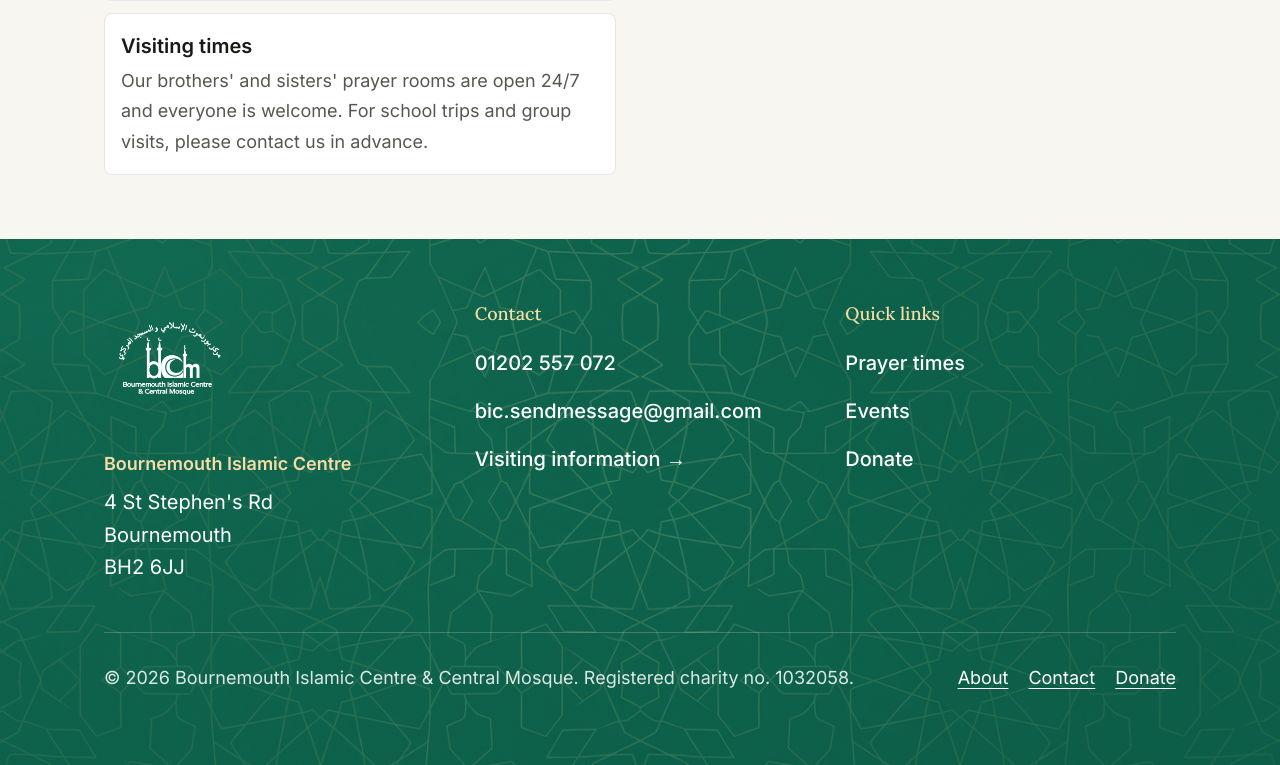
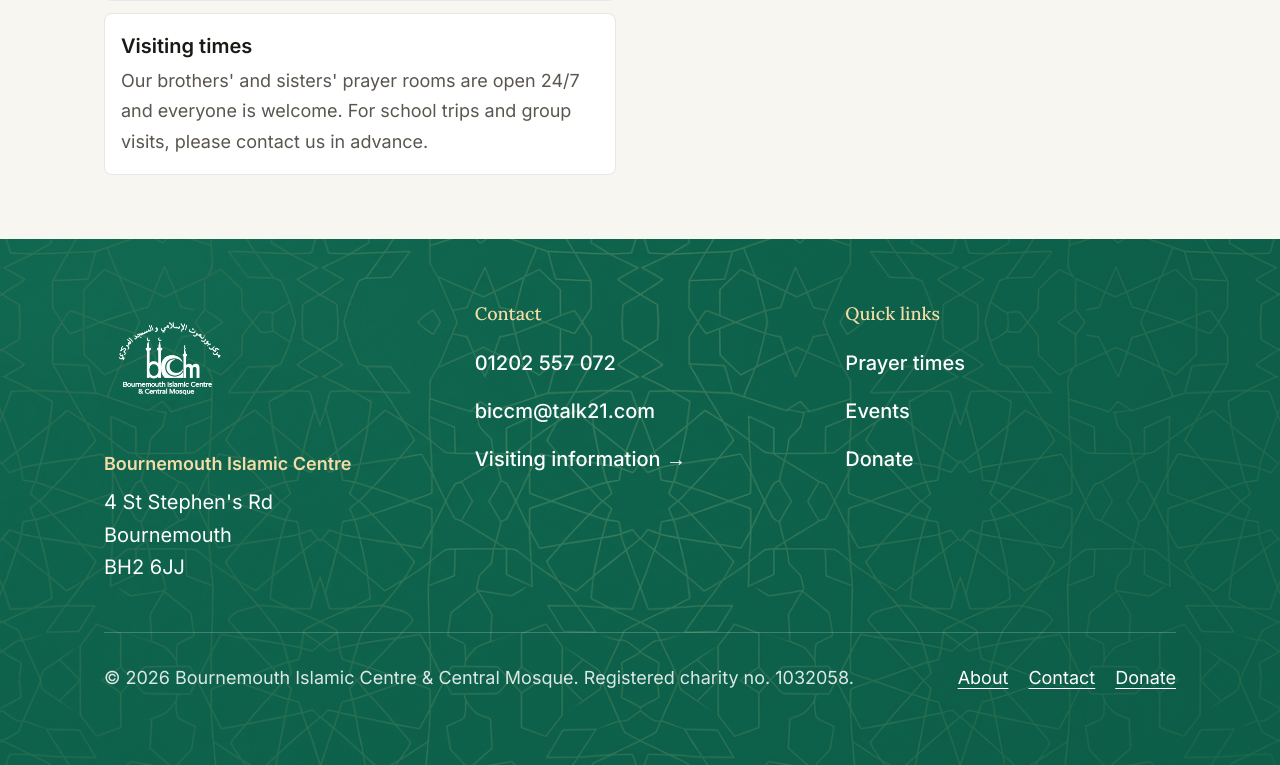
Before and after one commit to ak25-dev-fullstack/bournemouth-islamic-center, a Next.js app: page /contact in a window 1280 px wide. Shown: the part 1523-2288 px from the top of the page. Built offline with nearby package versions, Linux system fonts and the light colour scheme.

Commit message:
Update contact page, home page and footer

```diff
--- a/src/app/contact/page.tsx
+++ b/src/app/contact/page.tsx
@@ -90,7 +90,7 @@ export default function ContactPage() {
                       </svg>
                     ),
                     label: "Email",
-                    content: <a href="mailto:bic.sendmessage@gmail.com" className="text-lg font-semibold text-mosque underline underline-offset-4 hover:text-mosque-deep transition-colors duration-150 [overflow-wrap:anywhere]">bic.sendmessage@gmail.com</a>,
+                    content: <a href="mailto:biccm@talk21.com" className="text-lg font-semibold text-mosque underline underline-offset-4 hover:text-mosque-deep transition-colors duration-150 [overflow-wrap:anywhere]">bic.sendmessage@gmail.com</a>,
                   },
                 ].map(({ icon, label, content }) => (
                   <div key={label} className="flex gap-3">
--- a/src/app/page.tsx
+++ b/src/app/page.tsx
@@ -63,12 +63,6 @@ export default function HomePage() {
                 className="inline-flex items-center justify-center min-h-12 px-7 rounded text-lg font-semibold bg-gold text-ink hover:opacity-90 transition-opacity duration-150"
               >
                 Prayer times
-              </Link>
-              <Link
-                href="/donate"
-                className="inline-flex items-center justify-center min-h-12 px-7 rounded text-lg font-semibold bg-white/10 text-white border-2 border-white/70 hover:bg-white/20 transition-colors duration-150"
-              >
-                Donate
               </Link>
               <Link
                 href="/events"
--- a/src/components/layout/Footer.tsx
+++ b/src/components/layout/Footer.tsx
@@ -51,7 +51,7 @@ export default function Footer() {
               </li>
               <li>
                 <a href="mailto:bic.sendmessage@gmail.com" className="inline-flex items-center min-h-11 font-medium underline-offset-4 hover:underline [overflow-wrap:anywhere]">
-                  bic.sendmessage@gmail.com
+                biccm@talk21.com
                 </a>
               </li>
               <li>
```
